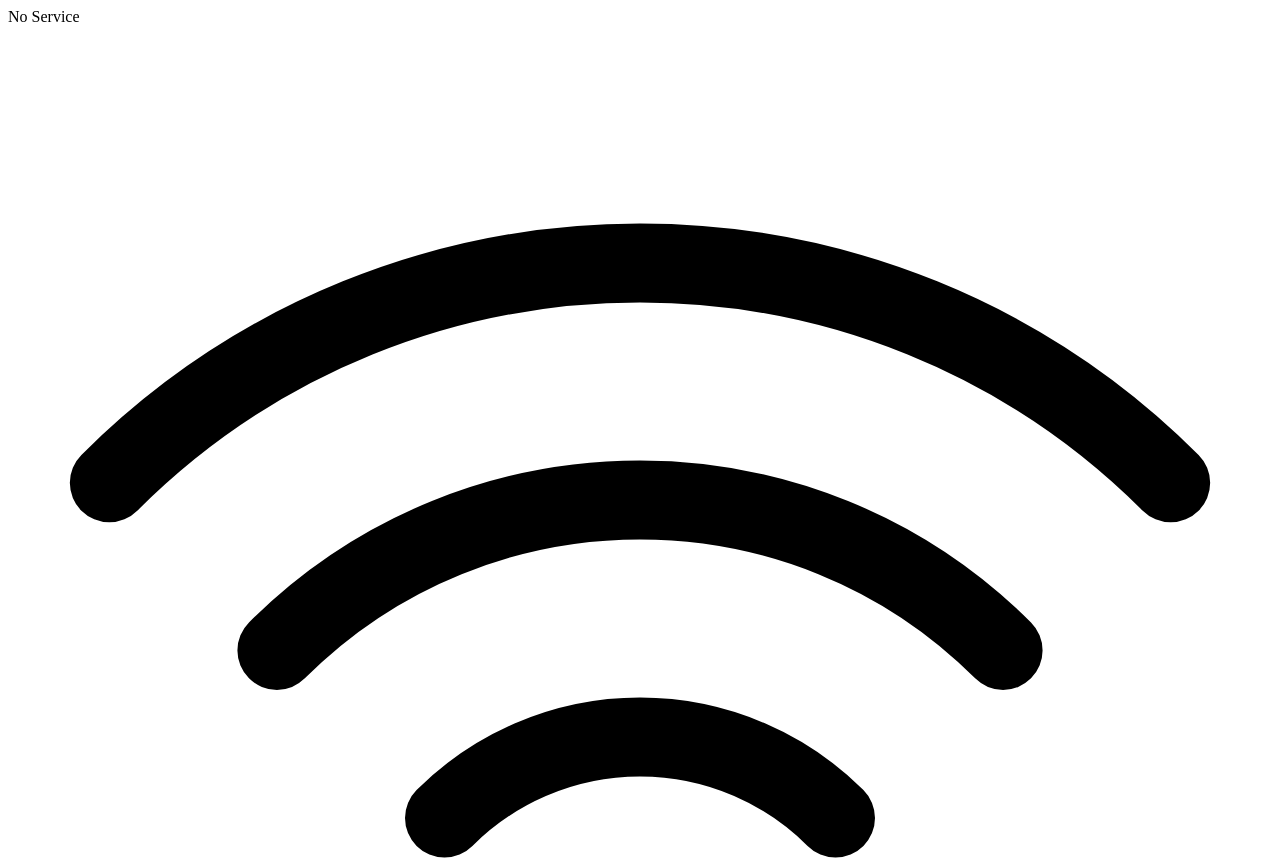
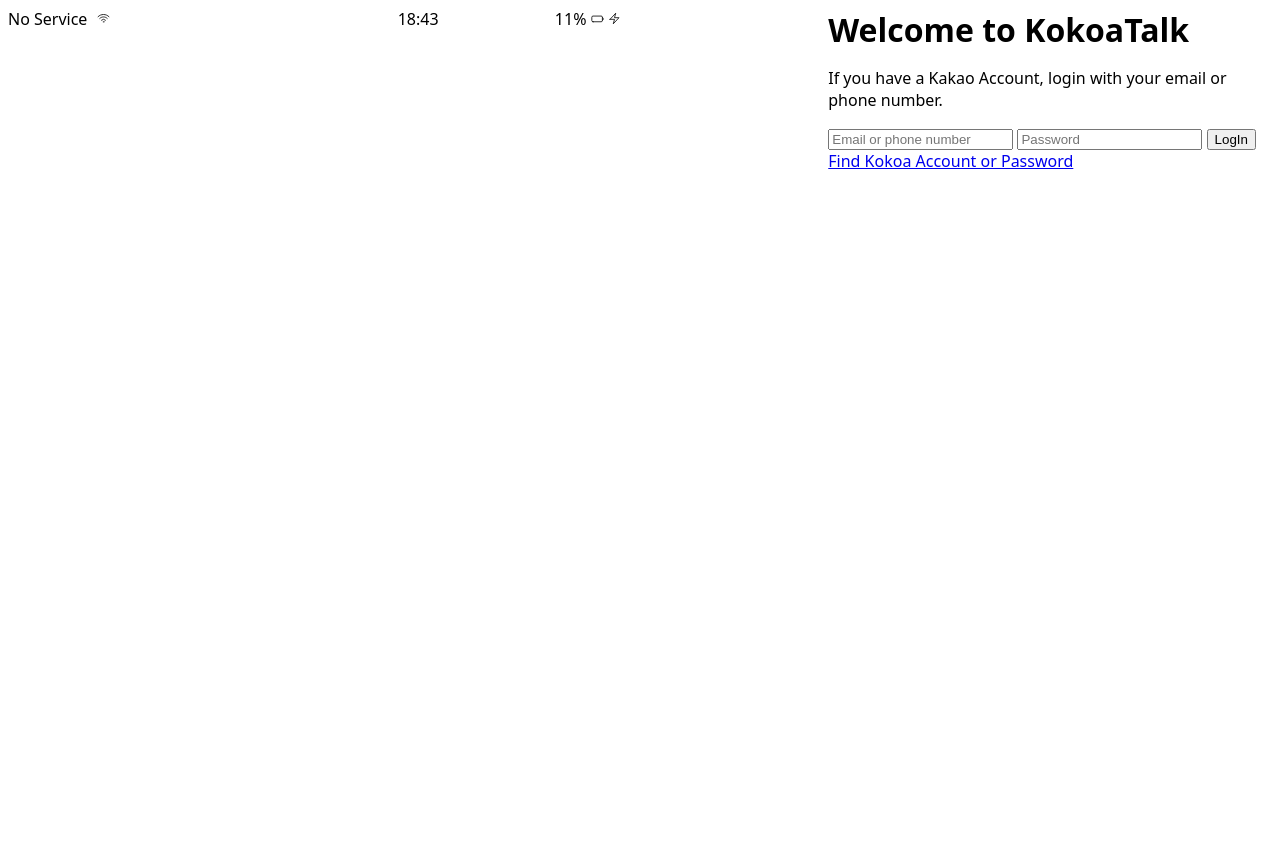
Before and after one commit to kimmang94/KokoaTalkClone_HTMLCSS, a plain HTML site: page index.html in a window 1280 px wide. Shown: the top 858 px of the page. After the commit the page ends 800 px from the top, so only its background shows below. Drawn offline with Linux system fonts and the light colour scheme.

Commit message:
statusbar 완료

```diff
--- /dev/null
+++ b/css/styles.css
@@ -0,0 +1,37 @@
+.icon{
+    width: 13px;
+    height: 13px;
+}
+
+body{
+    font-family:system-ui, -apple-system, BlinkMacSystemFont, 'Segoe UI', Roboto, Oxygen, Ubuntu, Cantarell, 'Open Sans', 'Helvetica Neue', sans-serif;
+
+}
+.welcome-header__title{
+    margin: 0;
+}
+
+.status-bar{
+    display: flex;
+    justify-content: center;
+    margin-bottom: 15;
+    height: 20px;
+}
+
+.status-bar__column{
+    width: 33%;
+}
+
+.status-bar__column:first-child span{
+    margin-right: 5px;
+}
+
+.status-bar__column:nth-child(2){
+    display: flex;
+    justify-content: center;
+}
+
+.status-bar__column:last-child{
+    display: flex;
+    justify-content: flex-end;
+}
--- a/index.html
+++ b/index.html
@@ -1,6 +1,7 @@
 <!DOCTYPE html>
 <html lang="en">
 <head>
+    <link rel="stylesheet" href="css/styles.css"/>
     <meta charset="UTF-8">
     <meta name="viewport" content="width=device-width, initial-scale=1.0">
     <title>Welcome to KokoaTalk</title>
@@ -12,7 +13,7 @@
                 No Service
             </span>
                  <!-- Wifi ICON -->
-                 <svg xmlns="http://www.w3.org/2000/svg" fill="none" viewBox="0 0 24 24" stroke-width="1.5" stroke="currentColor" class="size-6">
+                 <svg xmlns="http://www.w3.org/2000/svg" fill="none" viewBox="0 0 24 24" stroke-width="1.5" stroke="currentColor" class="icon">
                     <path stroke-linecap="round" stroke-linejoin="round" d="M8.288 15.038a5.25 5.25 0 0 1 7.424 0M5.106 11.856c3.807-3.808 9.98-3.808 13.788 0M1.924 8.674c5.565-5.565 14.587-5.565 20.152 0M12.53 18.22l-.53.53-.53-.53a.75.75 0 0 1 1.06 0Z" />
                 </svg>
         </div>
@@ -24,11 +25,11 @@
         <div class="status-bar__column">
             <span>11%</span>
             <!--ToDo Battery Icon-->
-            <svg xmlns="http://www.w3.org/2000/svg" fill="none" viewBox="0 0 24 24" stroke-width="1.5" stroke="currentColor" class="size-6">
+            <svg xmlns="http://www.w3.org/2000/svg" fill="none" viewBox="0 0 24 24" stroke-width="1.5" stroke="currentColor" class="icon">
                 <path stroke-linecap="round" stroke-linejoin="round" d="M21 10.5h.375c.621 0 1.125.504 1.125 1.125v2.25c0 .621-.504 1.125-1.125 1.125H21M3.75 18h15A2.25 2.25 0 0 0 21 15.75v-6a2.25 2.25 0 0 0-2.25-2.25h-15A2.25 2.25 0 0 0 1.5 9.75v6A2.25 2.25 0 0 0 3.75 18Z" />
               </svg>
             <!--ToDo Lighting Icon-->
-            <svg xmlns="http://www.w3.org/2000/svg" fill="none" viewBox="0 0 24 24" stroke-width="1.5" stroke="currentColor" class="size-6">
+            <svg xmlns="http://www.w3.org/2000/svg" fill="none" viewBox="0 0 24 24" stroke-width="1.5" stroke="currentColor" class="icon">
                 <path stroke-linecap="round" stroke-linejoin="round" d="m3.75 13.5 10.5-11.25L12 10.5h8.25L9.75 21.75 12 13.5H3.75Z" />
               </svg>
         </div>
```
Also changed, not shown: styles.css (added).
